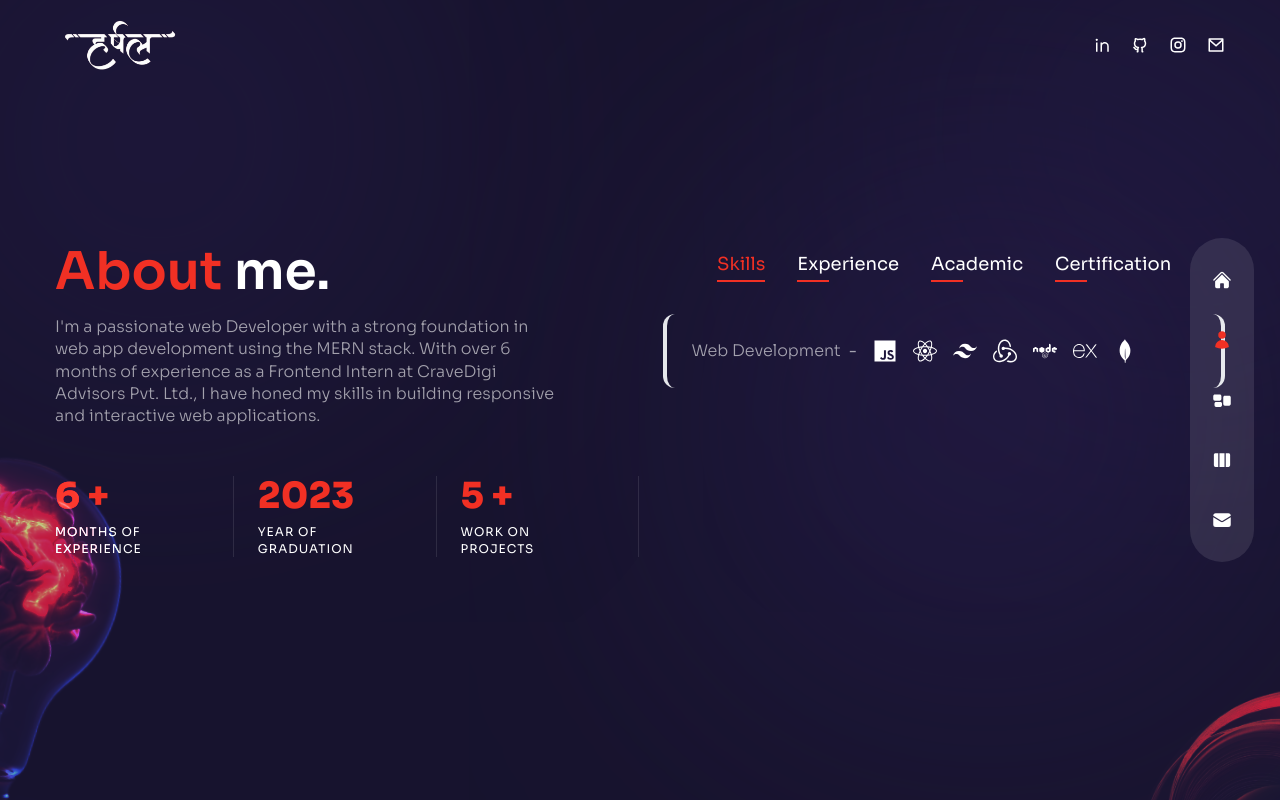
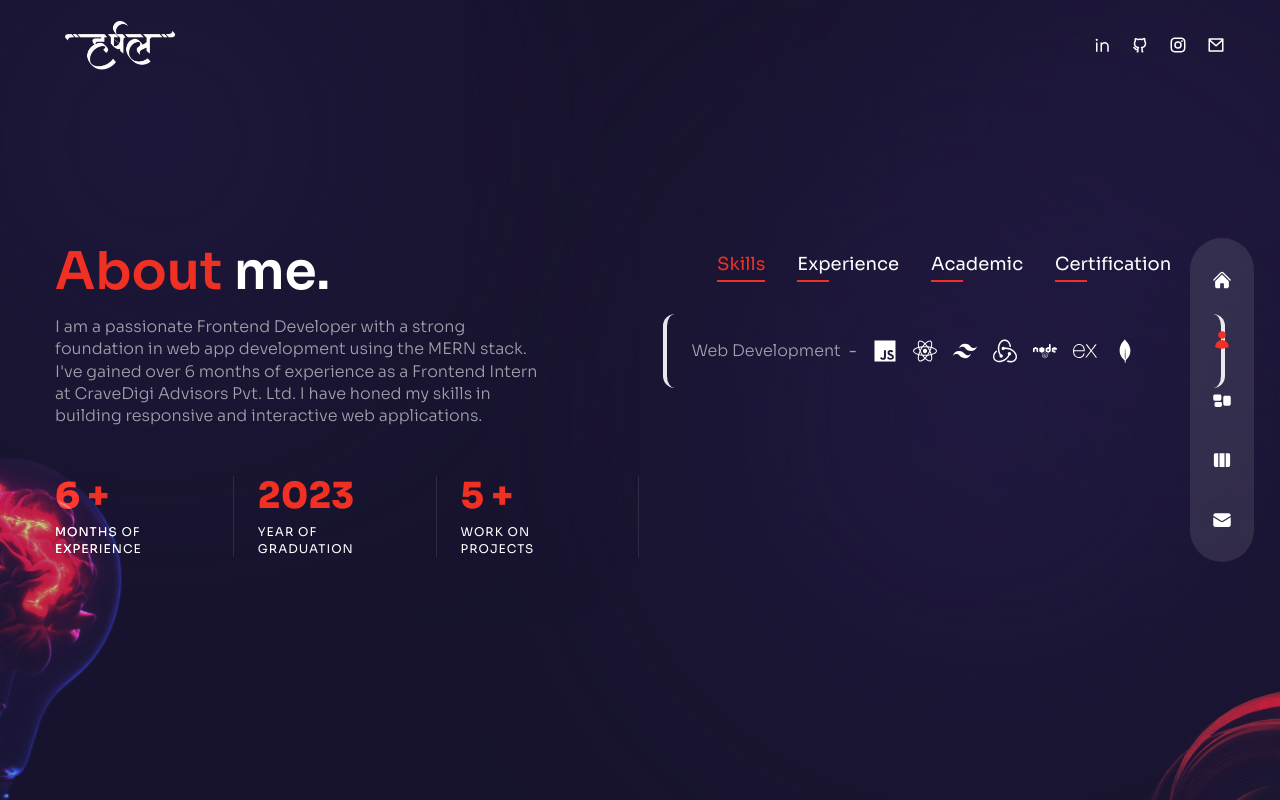
Before and after one commit to harshal0151/Portfolio-Harshal, a Next.js app: page /about in a window 1280 px wide. Built offline with nearby package versions, Linux system fonts and the light colour scheme.

Commit message:
update a cod

```diff
--- a/pages/about/index.js
+++ b/pages/about/index.js
@@ -1,21 +1,9 @@
 import React, { useState } from "react";
 
 // icons
-import {
+import { FaJs, FaReact, FaNode } from "react-icons/fa";
 
-  FaJs,
-  FaReact,
-  FaNode
-} from "react-icons/fa";
-
-import {
-  SiExpress,
-  SiMongodb,
-  SiTailwindcss,
-  SiRedux
-} from "react-icons/si";
-
-
+import { SiExpress, SiMongodb, SiTailwindcss, SiRedux } from "react-icons/si";
 
 //  data
 const aboutData = [
@@ -34,7 +22,6 @@ const aboutData = [
           <SiMongodb key="mongodb" />,
         ],
       },
-
     ],
   },
 
@@ -106,11 +93,11 @@ const About = () => {
             exit="hidden"
             className="max-w-[500px] mx-auto xl:mx-0 mb-5 xl:mb-12 px-0.8 xl:px-0"
           >
-            I'm a passionate web Developer with
-            a strong foundation in web app development using the MERN stack.
-            With over 6 months of experience as a Frontend Intern at CraveDigi
-            Advisors Pvt. Ltd., I have honed my skills in building responsive
-            and interactive web applications.
+            I am a passionate Frontend Developer with a strong foundation in web
+            app development using the MERN stack. I&apos;ve gained over 6 months
+            of experience as a Frontend Intern at CraveDigi Advisors Pvt. Ltd. I
+            have honed my skills in building responsive and interactive web
+            applications.
           </motion.p>
 
           {/* counter  */}
```
